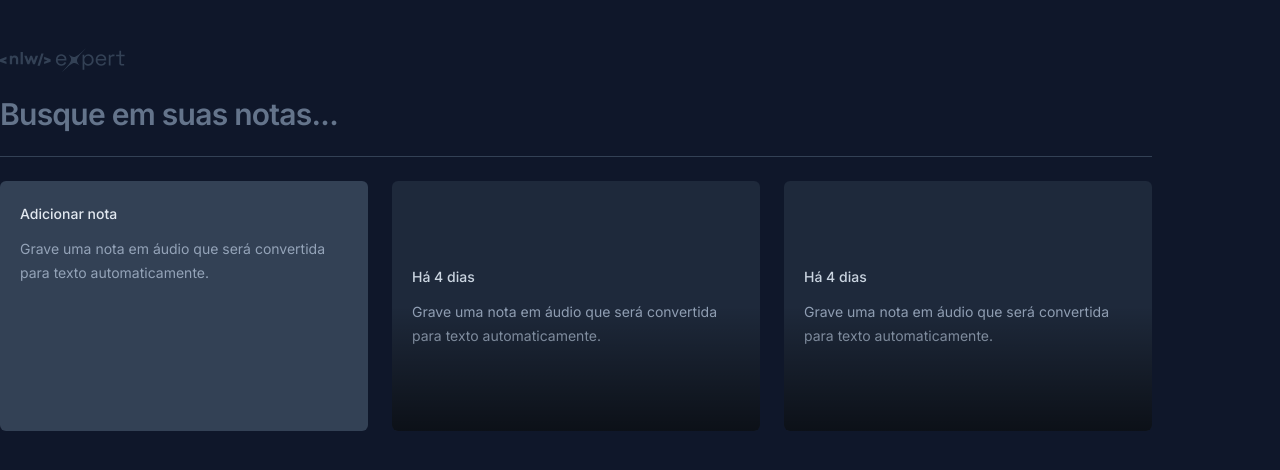
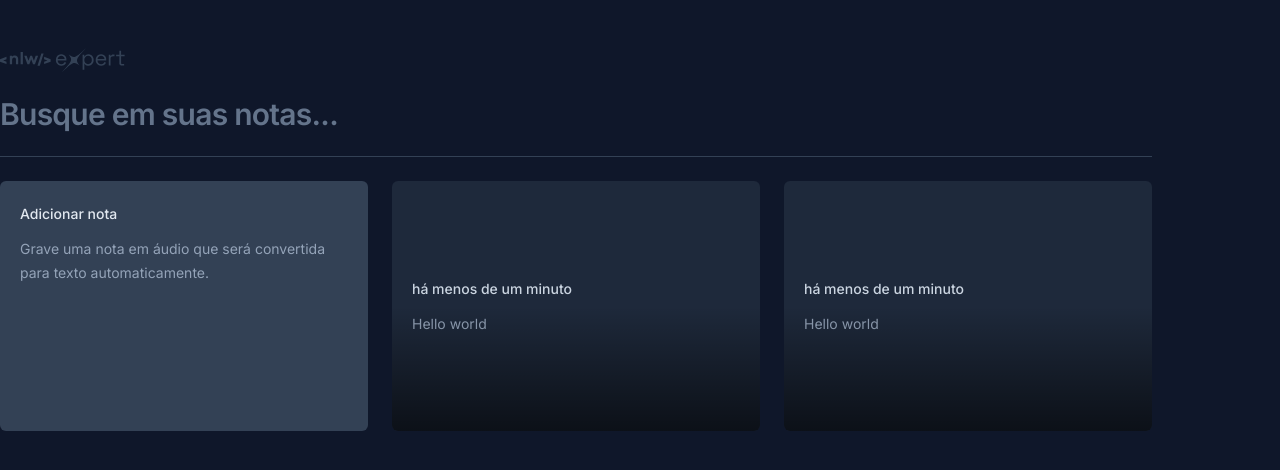
Before and after one commit to wendymillerr/bloco-de-notas, a React (Vite) app: page / in a window 1280 px wide. Shown: the top 470 px of the page. Built offline with nearby package versions, Linux system fonts and the light colour scheme.

Commit message:
modal criado

```diff
--- a/package.json
+++ b/package.json
@@ -9,6 +9,8 @@
     "preview": "vite preview"
   },
   "dependencies": {
+    "@radix-ui/react-dialog": "^1.0.5",
+    "date-fns": "^3.3.1",
     "react": "^18.2.0",
     "react-dom": "^18.2.0"
   },
--- a/src/app.tsx
+++ b/src/app.tsx
@@ -1,6 +1,12 @@
 import logo from "./assets/Logo.svg";
 import { NewNoteCard } from "./components/new-note-card";
 import { NoteCard } from "./components/note-card";
+
+
+const note = {
+  date: new Date(),
+  content: 'Hello world'
+}
 
 export function App() {
   return (
@@ -19,8 +25,8 @@
 
       <div className="grid grid-cols-3 gap-6 auto-rows-[250px]">
         <NewNoteCard/>
-       <NoteCard />
-       <NoteCard />
+       <NoteCard note={note}/>
+       <NoteCard note={note}/>
 
 
       </div>
--- a/src/components/note-card.tsx
+++ b/src/components/note-card.tsx
@@ -1,16 +1,41 @@
-export function NoteCard(){
+import * as Dialog from "@radix-ui/react-dialog";
+import { formatDistanceToNow } from "date-fns";
+import { ptBR } from "date-fns/locale";
 
-    return (
-     <button className="rounded-md text-left bg-slate-800 p-5 space-y-3 outline-none overflow-hidden relative hover:ring-2 hover:ring-slate-600 focus-visible:ring-2 focus-visible:ring-lime-400 ">
+interface NoteCardProps {
+  note: {
+    date: Date;
+    content: String;
+  };
+}
+
+export function NoteCard({ note }: NoteCardProps) {
+  return (
+    <Dialog.Root>
+      <Dialog.Trigger className="rounded-md text-left bg-slate-800 p-5 space-y-3 outline-none overflow-hidden relative hover:ring-2 hover:ring-slate-600 focus-visible:ring-2 focus-visible:ring-lime-400 ">
         <span className="text-sm font-medium text-slate-300">
-        Há 4 dias
+          {formatDistanceToNow(note.date, { locale: ptBR, addSuffix: true })}
         </span>
-        <p className="text-sm leading-6 text-slate-400">
-        Grave uma nota em áudio que será convertida para texto
-        automaticamente.
-        </p>
-        <div className="absolute bottom-0 left-0 right-0 h-1/2 bg-gradient-to-t from-black/60 to-black/0 pointer-events-none"/>
-    </button>)
+        <p className="text-sm leading-6 text-slate-400">{note.content}</p>
 
+        <div className="absolute bottom-0 left-0 right-0 h-1/2 bg-gradient-to-t from-black/60 to-black/0 pointer-events-none" />
+      </Dialog.Trigger>
 
+      <Dialog.Portal>
+        <Dialog.Overlay className="inset-0 fixed bg-black/50" />
+        <Dialog.Content className="fixed overflow-hidden left-1/2 top-1/2 -translate-x-1/2 -translate-y-1/2 max-w-[640px] w-full bg-slate-700 rounded-md flex flex-col outline-none h-[60vh]">
+          <div className="flex flex-1 flex-col gap-3 p-5">
+            <span className="text-sm font-medium text-slate-300">
+            {formatDistanceToNow(note.date, { locale: ptBR, addSuffix: true })}
+            </span>
+            <p className="text-sm leading-6 text-slate-400">{note.content}</p>
+          </div>
+
+          <button type="button" className="w-full bg-slate-800 py-4 text-center text-sm text-slate-300 outline-none font-medium group">
+            Deseja <span className="text-red-400 group-hover:underline">apagar essa nota?</span>
+          </button>
+        </Dialog.Content>
+      </Dialog.Portal>
+    </Dialog.Root>
+  );
 }
```
Also changed, not shown: 1 other file (tests, documents, lock files or other folders).
